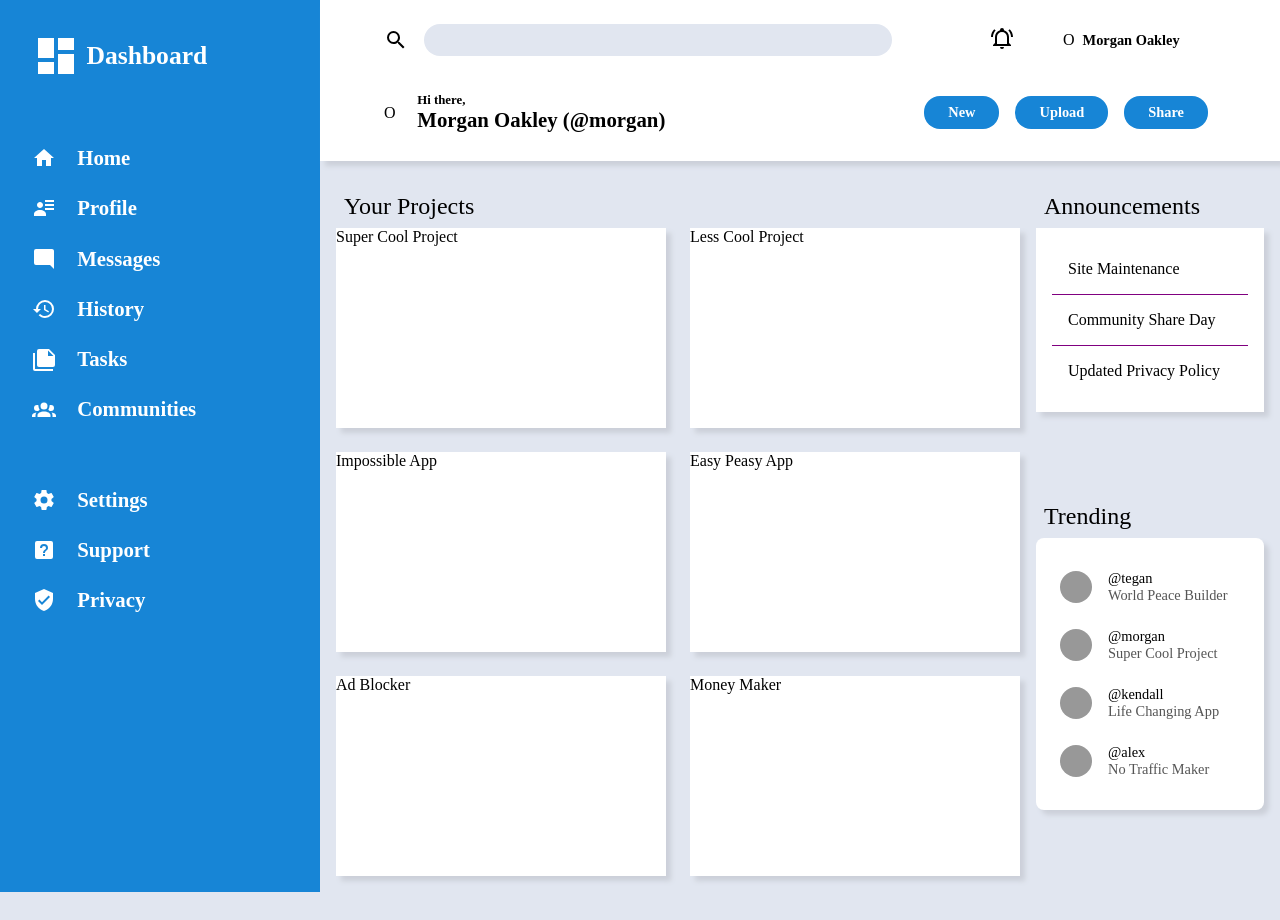
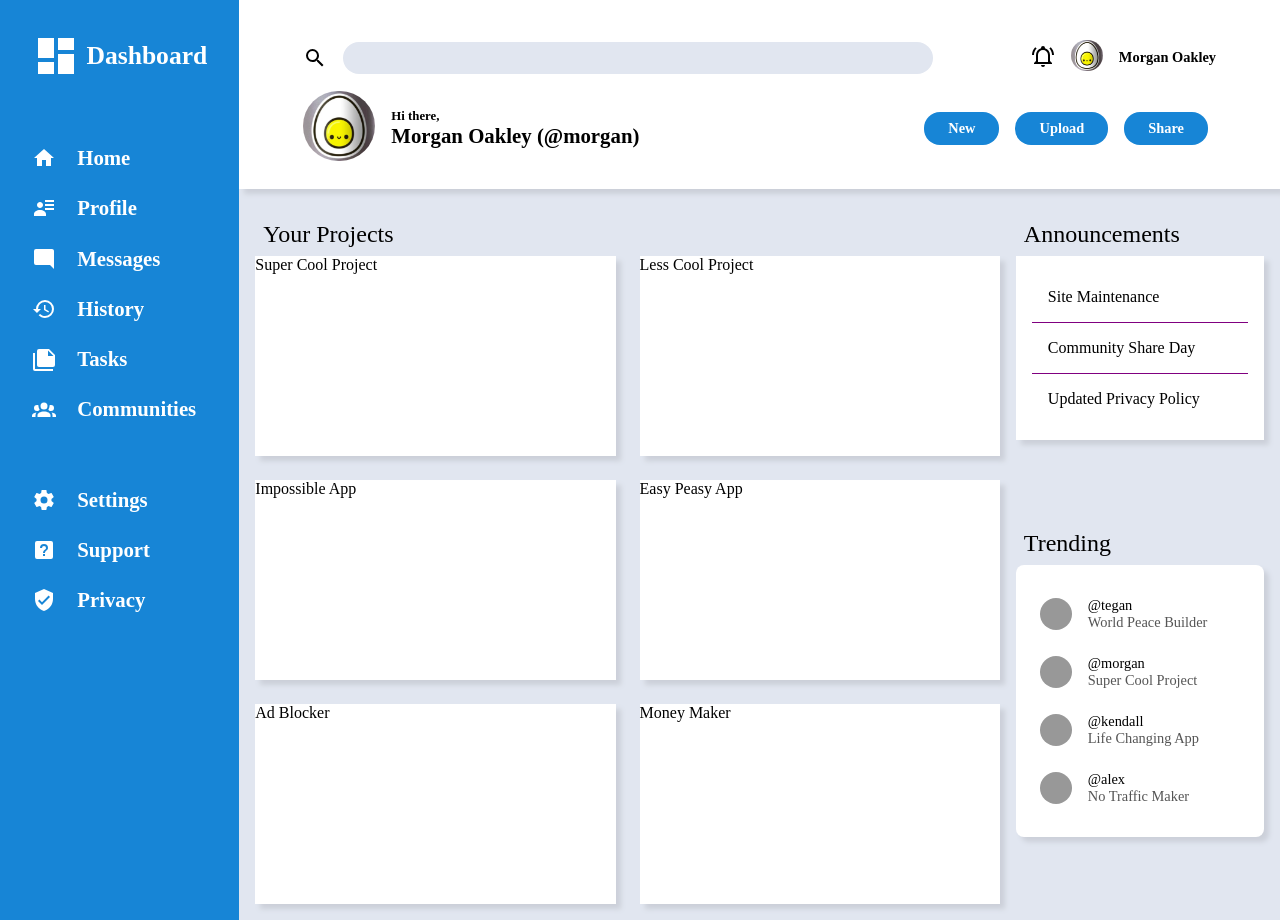
Before and after one commit to TimoW3rn3r/admin-dashboard, a plain HTML site: page index.html in a window 1280 px wide. Before the commit the page ends 892 px from the top, so only its background shows below. Drawn offline with Linux system fonts and the light colour scheme.

Commit message:
Add profile picture in header

```diff
--- a/css/style.css
+++ b/css/style.css
@@ -44,7 +44,7 @@ body {
 
 .container {
   display: grid;
-  grid-template-columns: 1fr 3fr;
+  grid-template-columns: max-content 3fr;
   row-gap: 8px;
 }
 
@@ -77,14 +77,13 @@ body {
 
 .first-row {
   display: grid;
-  grid-template-columns: 1fr 20fr 1fr 2fr 5fr;
+  grid-template-columns: auto 1fr auto auto auto;
   align-items: center;
-  margin-bottom: 32px;
 }
 
 .second-row {
   display: grid;
-  grid-template-columns: 1fr 15fr auto auto auto;
+  grid-template-columns: auto 1fr auto auto auto;
   align-items: center;
   justify-items: right;
 }
@@ -93,21 +92,6 @@ body {
   margin-right: 16px;
   height: 24px;
   vertical-align: middle;
-}
-
-#username {
-  font-size: var(--username-size);
-  font-weight: var(--username-weight);
-}
-
-#greeting {
-  font-size: var(--greeting-size);
-  font-weight: var(--greeting-weight);
-}
-
-#user-details {
-  font-size: var(--user-details-size);
-  font-weight: var(--user-details-weight);
 }
 
 #search-bar {
@@ -122,16 +106,34 @@ body {
 }
 
 #profile-icon {
-  justify-self: right;
+  width: 32px;
+  height: auto;
+  margin: 16px;
+  border-radius: 32px;
 }
 
 #username {
+  font-size: var(--username-size);
+  font-weight: var(--username-weight);
   justify-self: left;
-  margin-left: 8px;
+}
+
+#greeting {
+  font-size: var(--greeting-size);
+  font-weight: var(--greeting-weight);
+}
+
+#user-details {
+  font-size: var(--user-details-size);
+  font-weight: var(--user-details-weight);
 }
 
 #profile-picture {
-  justify-self: left;
+  width: 72px;
+  height: auto;
+  margin-right: 16px;
+  border-radius: 64px;
+
 }
 
 #welcome-text {
@@ -143,7 +145,6 @@ body {
   color: var(--button-text-color);
   font-size: var(--button-text-size);
   font-weight: var(--button-text-weight);
-
 
   padding: 8px 24px;
   border-radius: 16px;
--- a/index.html
+++ b/index.html
@@ -72,14 +72,14 @@
           <span><img src="./assets/magnify.svg" alt="Search" id="search-icon"></span>
           <div id="search-bar"></div>
           <span><img src="./assets/bell-ring-outline.svg" alt="Notification" id="bell-icon"></span>
-          <div id="profile-icon">O</div>
+          <span><img src="./assets/morgan.png" alt="Morgan" id="profile-icon"></span>
           <div id="username">Morgan Oakley</div>
         </div>
 
         <!-- second for for profile details and quick function buttons -->
         <!-- like new, upload, share -->
         <div class="second-row">
-          <div id="profile-picture">O</div>
+          <span><img src="./assets/morgan.png" alt="Morgan" id="profile-picture"></span>
           <div id="welcome-text">
             <div id="greeting">
               Hi there,
```
